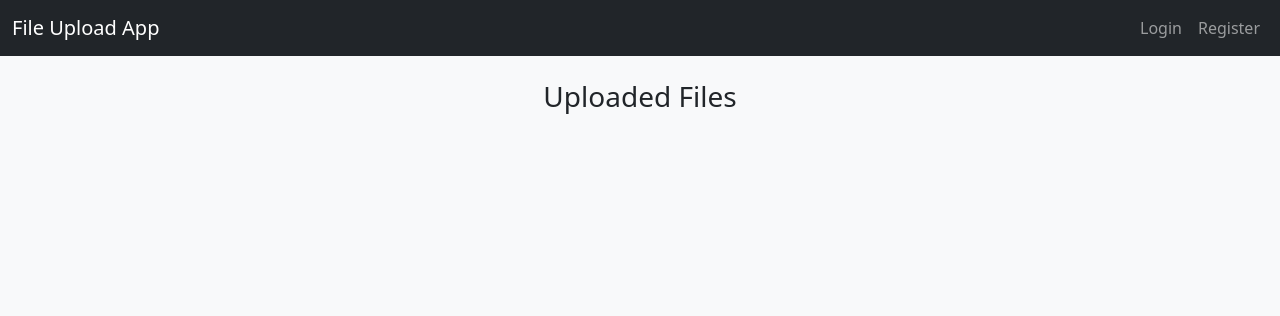
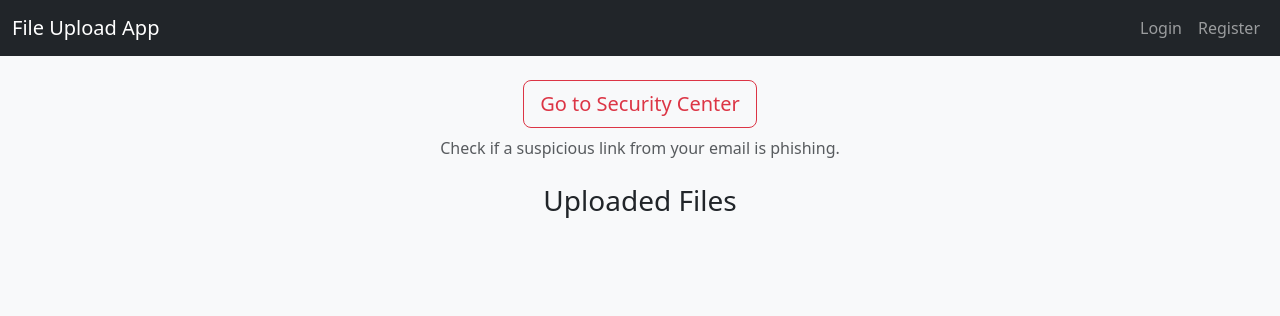
Before and after one commit to Wenjing-1225/ELEC0138_Group8, a Flask app: page / in a window 1280 px wide. Shown: the top 316 px of the page. Run offline with Flask 3, Linux system fonts and the light colour scheme; some libraries are stand-ins or nearby versions.

Commit message:
feat(ui): add button on index page to navigate to security_center

```diff
--- a/templates/index.html
+++ b/templates/index.html
@@ -67,6 +67,13 @@
         </div>
     </nav>
 
+    <div class="text-center mt-4">
+        <a href="{{ url_for('security_center') }}" class="btn btn-outline-danger btn-lg">
+            Go to Security Center
+        </a>
+        <p class="text-muted mt-2">Check if a suspicious link from your email is phishing.</p>
+    </div>
+
     <div class="container mt-4">
         {% if session['user'] %}
             <div id="upload-panel" class="upload-panel">
```
